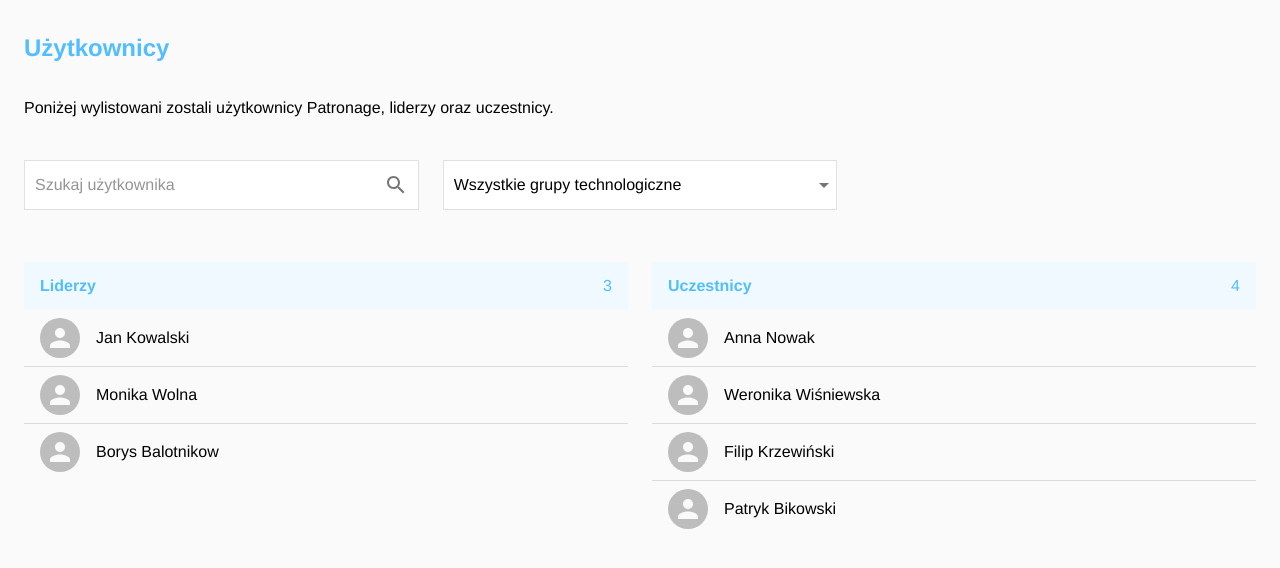
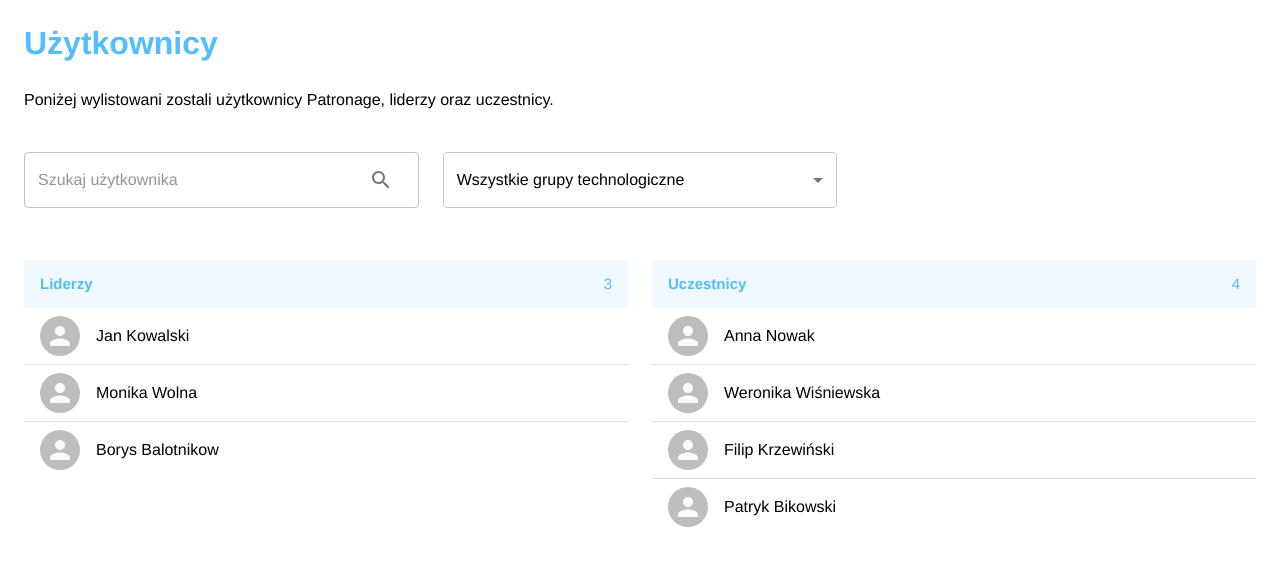
Before and after one commit to intive/patronage21-java-frontend, a React (Create React App) app: page / in a window 1280 px wide. Shown: the top 568 px of the page. Built offline with nearby package versions, Linux system fonts and the light colour scheme.

Commit message:
IP2-122 - Update Readme.md, add styles, add default props, code cleanup

```diff
--- a/src/components/App.js
+++ b/src/components/App.js
@@ -4,7 +4,9 @@ import CssBaseline from '@material-ui/core/CssBaseline';
 import TitleContainer from './TitleContainer';
 import UsersContainer from './UsersContainer';
 import { MuiThemeProvider } from '@material-ui/core/styles';
+import { ThemeProvider } from 'styled-components'
 import theme from '../styles/theme'
+import GlobalStyle from '../styles/global'
 
 function App() {
   const title = "Użytkownicy";
@@ -106,11 +108,14 @@ function App() {
 
   return (
     <MuiThemeProvider theme={theme}>
-      <Container component="main" maxWidth="lg">
-        <CssBaseline />
-        <TitleContainer title={title} info={info}></TitleContainer>
-        <UsersContainer users={users} techGroups={techGroups}></UsersContainer>
-      </Container>
+      <ThemeProvider theme={theme}>
+        <Container component="main" maxWidth="lg">
+          <CssBaseline />
+          <GlobalStyle />
+          <TitleContainer title={title} info={info}></TitleContainer>
+          <UsersContainer users={users} techGroups={techGroups}></UsersContainer>
+        </Container>
+      </ThemeProvider>
     </MuiThemeProvider>
   );
 }
--- a/src/components/Information.js
+++ b/src/components/Information.js
@@ -1,10 +1,18 @@
 import React from 'react';
-import Typography from '@material-ui/core/Typography';
+import PropTypes from 'prop-types';
 
 function Information(props) {
     return (
-        <Typography>{props.info}</Typography>
+        <p>{props.info}</p>
     )
 };
 
+Information.propTypes = {
+    info: PropTypes.string.isRequired
+};
+
+Information.defaultProps = {
+    info: "Informacja"
+}
+
 export default Information;
--- a/src/components/SearchInput.js
+++ b/src/components/SearchInput.js
@@ -1,42 +1,53 @@
-import React from 'react';
-import Paper from '@material-ui/core/Paper';
-import InputBase from '@material-ui/core/InputBase';
+import React, { useState } from 'react';
+import PropTypes from 'prop-types';
 import IconButton from '@material-ui/core/IconButton';
+import FormControl from '@material-ui/core/FormControl';
+import InputAdornment from '@material-ui/core/InputAdornment';
+import OutlinedInput from '@material-ui/core/OutlinedInput';
 import SearchIcon from '@material-ui/icons/Search';
 import { makeStyles } from '@material-ui/core/styles';
 
-const useStyles = makeStyles((theme) => ({
-    paper: {
+const useStyles = makeStyles(({
+    formControl: {
         display: 'flex',
-        alignItems: 'center',
-        boxSizing: 'border-box',
-        lineHeight: '50px',
-        height: 50
-    },
-    input: {
-        flex: 1,
-        padding: '2px 10px',
-    },
-    iconButton: {
-        padding: 10,
-    },
+    }
 }));
 
 function SearchInput(props) {
     const classes = useStyles();
+    const [value, setValue] = useState();
+    const handleChange = e => setValue(e.target.value);
 
     return (
-        <Paper component="form" className={classes.paper} variant="outlined" square>
-            <InputBase
-                className={classes.input}
+        <FormControl className={classes.formControl} variant="outlined">
+            <OutlinedInput
+                value={value}
                 placeholder={props.placeholder}
-                inputProps={{ "aria-label": props.ariaLabel }}
+                onChange={handleChange}
+                inputProps={{
+                    'aria-label': props.ariaLabel,
+                }}
+                labelWidth={0}
+                endAdornment={
+                    <InputAdornment position="end">
+                        <IconButton type="submit" className={classes.iconButton} aria-label="search">
+                            <SearchIcon />
+                        </IconButton>
+                    </InputAdornment>
+                }
             />
-            <IconButton type="submit" className={classes.iconButton} aria-label="search">
-                <SearchIcon />
-            </IconButton>
-        </Paper>
+        </FormControl>
     )
 };
 
+SearchInput.propTypes = {
+    placeholder: PropTypes.string.isRequired,
+    ariaLabel: PropTypes.string.isRequired
+};
+
+SearchInput.defaultProps = {
+    placeholder: "Wyszukaj",
+    ariaLabel: "search"
+}
+
 export default SearchInput;
--- a/src/components/SelectInput.js
+++ b/src/components/SelectInput.js
@@ -1,22 +1,15 @@
 import React, { useState } from 'react';
-import Paper from '@material-ui/core/Paper';
+import PropTypes from 'prop-types';
 import Select from '@material-ui/core/Select';
+import FormControl from '@material-ui/core/FormControl';
 import MenuItem from '@material-ui/core/MenuItem';
 import { makeStyles } from '@material-ui/core/styles';
 
-const useStyles = makeStyles((theme) => ({
-    paper: {
-        display: 'flex',
-        alignItems: 'center',
-        boxSizing: 'border-box',
-        lineHeight: '50px',
-        height: 50
-    },
-    input: {
-        flex: 1,
-        padding: '2px 10px',
+const useStyles = makeStyles({
+    formControl: {
+        display: 'flex'
     }
-}));
+});
 
 function SelectInput(props) {
     const [value, setValue] = useState(props.techGroups[0].value);
@@ -25,17 +18,29 @@ function SelectInput(props) {
     const items = props.techGroups.map(group => <MenuItem value={group.value} key={group.value}>{group.name}</MenuItem>);
 
     return (
-        <Paper component="form" className={classes.paper} variant="outlined" square>
+        <FormControl variant="outlined" className={classes.formControl}>
             <Select
                 className={classes.input}
                 value={value}
                 onChange={handleChange}
+                labelWidth={0}
                 disableUnderline
             >
                 {items}
             </Select>
-        </Paper>
+        </FormControl>
     )
 };
 
+SelectInput.propTypes = {
+    techGroups: PropTypes.object.isRequired
+};
+
+SelectInput.defaultProps = {
+    techGroups: [{
+        "value": "-",
+        "name": "-"
+    }]
+}
+
 export default SelectInput;
--- a/src/components/Title.js
+++ b/src/components/Title.js
@@ -1,23 +1,24 @@
 import React from 'react';
-import { makeStyles } from '@material-ui/core/styles';
-import Typography from '@material-ui/core/Typography';
-import Box from '@material-ui/core/Box';
+import PropTypes from 'prop-types';
+import styled from 'styled-components'
 
-const useStyles = makeStyles({
-    bold: {
-        fontWeight: 600
-    }
-});
+const Header = styled.h1`
+    color: ${({ theme }) => theme.palette.primary.main};
+    font-weight: 600;
+`;
 
 function Title(props) {
-    const classes = useStyles();
     return (
-        <Box my={4}>
-            <Typography variant="h5" component="h1" color="primary" className={classes.bold}>
-                {props.title}
-            </Typography>
-        </Box>
+        <Header>{props.title}</Header>
     )
 };
 
+Title.propTypes = {
+    title: PropTypes.string.isRequired
+};
+
+Title.defaultProps = {
+    title: "Tytuł"
+}
+
 export default Title;
--- a/src/components/TitleContainer.js
+++ b/src/components/TitleContainer.js
@@ -1,4 +1,5 @@
 import React from 'react';
+import PropTypes from 'prop-types';
 import Title from './Title';
 import Information from './Information';
 
@@ -11,4 +12,9 @@ function TitleContainer(props) {
     )
 };
 
+TitleContainer.propTypes = {
+    title: PropTypes.string.isRequired,
+    info: PropTypes.string.isRequired
+};
+
 export default TitleContainer;
--- a/src/components/UserList.js
+++ b/src/components/UserList.js
@@ -1,36 +1,70 @@
 import React from 'react';
+import PropTypes from 'prop-types';
 import ListSubheader from '@material-ui/core/ListSubheader';
 import List from '@material-ui/core/List';
-import Typography from '@material-ui/core/Typography';
 import { makeStyles } from '@material-ui/core/styles';
+import ListItemText from '@material-ui/core/ListItemText';
+import ListItemAvatar from '@material-ui/core/ListItemAvatar';
+import ListItem from '@material-ui/core/ListItem';
+import Avatar from '@material-ui/core/Avatar';
+import styled from 'styled-components'
 
-const useStyles = makeStyles({
-    root: {
+const UserListTitle = styled.span`
+    flex: 1;
+    font-weight: 600;
+`;
+
+const useStyles = makeStyles(theme => ({
+    userListHeader: {
         background: '#eff9ff',
         display: 'flex',
-    },
-    title: {
-        flex: '1',
-        fontWeight: 600,
-        lineHeight: 'inherit'
-    },
-    counter: {
-        lineHeight: 'inherit'
+        fontSize: '15px',
+        color: theme.palette.primary.main
     }
-})
+}));
 
 function UserList(props) {
     const classes = useStyles();
+
+    const createListItem = (user, index, users) =>
+        <ListItem key={user.email} divider={index !== users.length - 1 ? true : false}>
+            <ListItemAvatar><Avatar /></ListItemAvatar>
+            <ListItemText primary={user.firstName + " " + user.lastName} />
+        </ListItem>;
+
+    const users = props.list.map((user, index) => createListItem(user, index, props.list));
+
     return (
         <List subheader={
-            <ListSubheader className={classes.root}>
-                <Typography className={classes.title} color="primary">{props.title}</Typography>
-                <Typography className={classes.counter} color="primary">{props.list.length}</Typography>
+            <ListSubheader className={classes.userListHeader}>
+                <UserListTitle>{props.title}</UserListTitle>
+                {props.list.length}
             </ListSubheader>}
             dense={false}>
-            {props.list}
+            {users}
         </List>
     )
 };
 
+UserList.propTypes = {
+    title: PropTypes.string.isRequired,
+    list: PropTypes.object.isRequired
+};
+
+UserList.defaultProps = {
+    title: "Tytuł",
+    list: [
+        {
+        "firstName": "-",
+        "lastName": "-",
+        "email": "-",
+        "phoneNumber": "-",
+        "githubUrl": "-",
+        "userName": "-",
+        "role": "-",
+        "status": "-"
+      }
+    ],
+}
+
 export default UserList;
--- a/src/components/UsersContainer.js
+++ b/src/components/UsersContainer.js
@@ -1,9 +1,6 @@
 import React from 'react';
-import ListItem from '@material-ui/core/ListItem';
+import PropTypes from 'prop-types';
 import Grid from '@material-ui/core/Grid';
-import ListItemText from '@material-ui/core/ListItemText';
-import ListItemAvatar from '@material-ui/core/ListItemAvatar';
-import Avatar from '@material-ui/core/Avatar';
 import Box from '@material-ui/core/Box';
 import SearchInput from './SearchInput';
 import SelectInput from './SelectInput';
@@ -12,16 +9,7 @@ import UserList from './UserList';
 function UsersContainer(props) {
     let leaders = [];
     let candidates = [];
-
-    const createListItem = (user, index, users) =>
-        <ListItem key={user.email} divider={index !== users.length - 1 ? true : false}>
-            <ListItemAvatar><Avatar /></ListItemAvatar>
-            <ListItemText primary={user.firstName + " " + user.lastName} />
-        </ListItem>;
-
     props.users.forEach(user => user.role === "CANDIDATE" ? candidates.push(user) : leaders.push(user));
-    candidates = candidates.map((user, index) => createListItem(user, index, candidates));
-    leaders = leaders.map((user, index) => createListItem(user, index, leaders));
 
     return (
         <div>
@@ -49,4 +37,12 @@ function UsersContainer(props) {
     )
 };
 
+UsersContainer.propTypes = {
+    title: PropTypes.string.isRequired,
+    list: PropTypes.object.isRequired,
+    placeholder: PropTypes.string.isRequired,
+    ariaLabel: PropTypes.string.isRequired,
+    techGroups: PropTypes.object.isRequired
+};
+
 export default UsersContainer;
```
